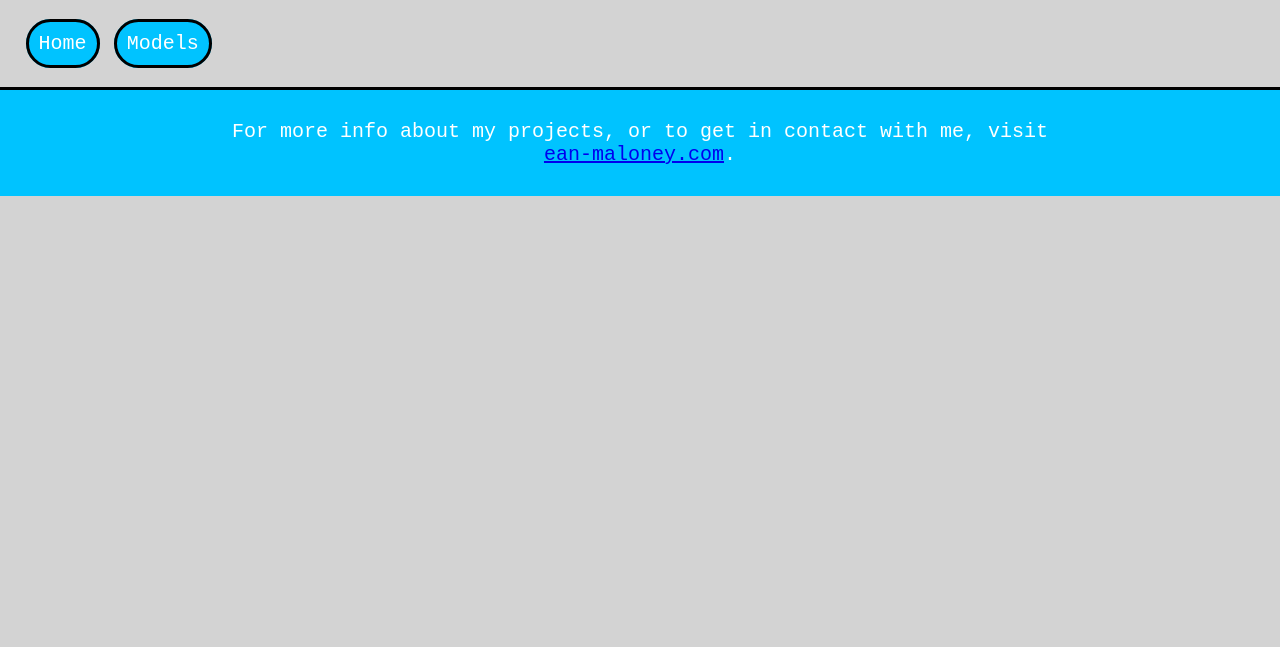
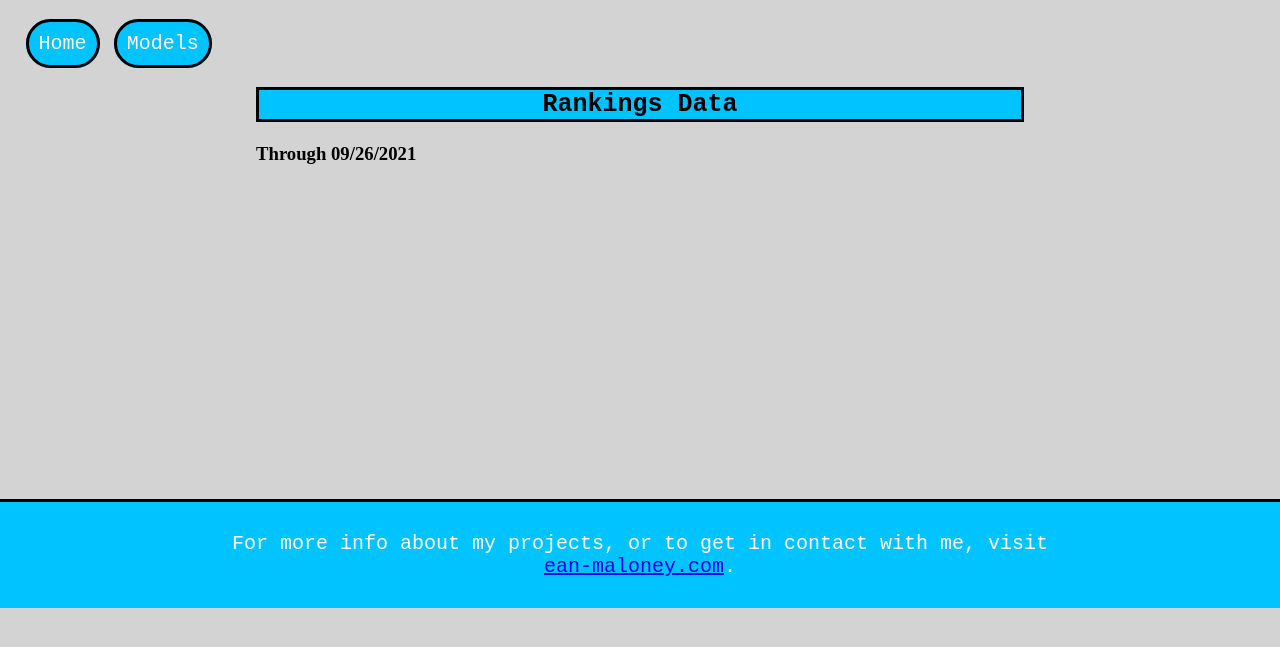
Before and after one commit to ean-maloney/top25_project, a Flask app: template templates/index2.html in a window 1280 px wide; the page is wider, and only the part inside the window is pictured. Shown: the top 647 px of that part. Run offline with Flask 2, Linux system fonts and the light colour scheme; the template is opened without the code that fills it, so the values that code supplies are empty; some libraries are stand-ins or nearby versions.

Commit message:
Scroll df

```diff
--- a/static/style.css
+++ b/static/style.css
@@ -102,3 +102,8 @@ footer{
     border-color: black;
     text-decoration: none;
 }
+
+#table{
+    height: 300px;
+    overflow: auto;
+}
--- a/templates/index2.html
+++ b/templates/index2.html
@@ -13,10 +13,14 @@
         <a class="active" href="https://top25.herokuapp.com/models">Models</a>
     </div>
 
+    <h2>Rankings Data</h2>
+    <h3>Through 09/26/2021</h3>
     <!-- https://stackoverflow.com/questions/52644035/how-to-show-a-pandas-dataframe-into-a-existing-flask-html-table -->
-    {% for table in tables %}
-        {{table|safe}}
-    {% endfor %}
+    <div id = "table">
+        {% for table in tables %}
+            {{table|safe}}
+        {% endfor %}
+    </div>
 
     <footer>
         <p id = footergraph>
```
